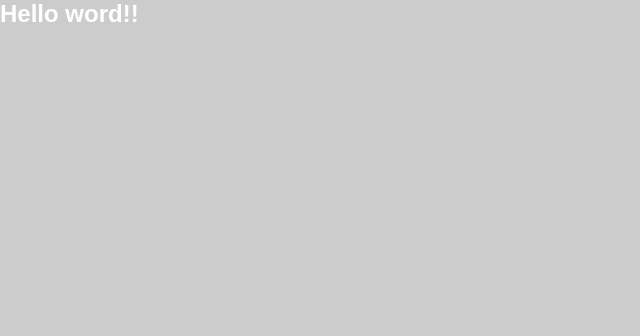
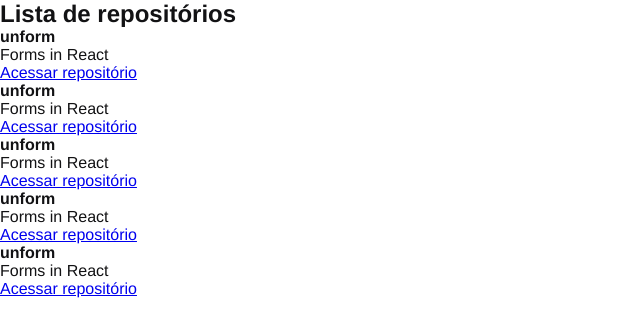
Before and after one commit to maycon8609/github-explorer, a React app: page / in a window 1280 px wide. Shown: the top 336 px of the page, without its empty margins (0-640 px from the left). Built offline with nearby package versions, Linux system fonts and the light colour scheme.

Commit message:
feat(main): indentaçao e estrutura inicial

```diff
--- a/src/App.jsx
+++ b/src/App.jsx
@@ -1,5 +1,6 @@
+import { RepositoryList } from './components/RepositoryList';
 import './styles/global.scss';
 
 export const App = () => {
-   return <h1>Hello word!!</h1>
+   return <RepositoryList />
 }
--- /dev/null
+++ b/src/components/RepositoryItem/index.jsx
@@ -0,0 +1,12 @@
+import './styles.scss';
+
+export function RepositoryItem({ repository }) {
+   return (
+      <li>
+         <strong>{repository.name}</strong>
+         <p>{repository.description}</p>
+
+         <a href={repository.link}>Acessar repositório</a>
+      </li>
+   );
+};
--- /dev/null
+++ b/src/components/RepositoryList/index.jsx
@@ -0,0 +1,25 @@
+import { RepositoryItem } from '../RepositoryItem';
+
+import './styles.scss';
+
+const repository = {
+   name: 'unform',
+   description: 'Forms in React',
+   link: 'https://github.com/unform/unform'
+}
+
+export function RepositoryList() {
+   return (
+      <section className="repository-list">
+         <h1>Lista de repositórios</h1>
+
+         <ul>
+            <RepositoryItem repository={repository} />
+            <RepositoryItem repository={repository} />
+            <RepositoryItem repository={repository} />
+            <RepositoryItem repository={repository} />
+            <RepositoryItem repository={repository} />
+         </ul>
+      </section>
+   );
+};
--- a/src/styles/global.scss
+++ b/src/styles/global.scss
@@ -5,11 +5,6 @@
 }
 
 body {
-   font-family: Arial, Helvetica, sans-serif;
-   background-color: #ccc;
-   color: #FFF;
-
-   h1 {
-      font-size: 24px;
-   }
+   font: 16px "Helvetica neue", Arial, sans-serif;
+   color: #121214;
 }
```
Also changed, not shown: webpack.config.js (+19 -19 lines), src/components/RepositoryItem/styles.scss (added), src/components/RepositoryList/styles.scss (added).
